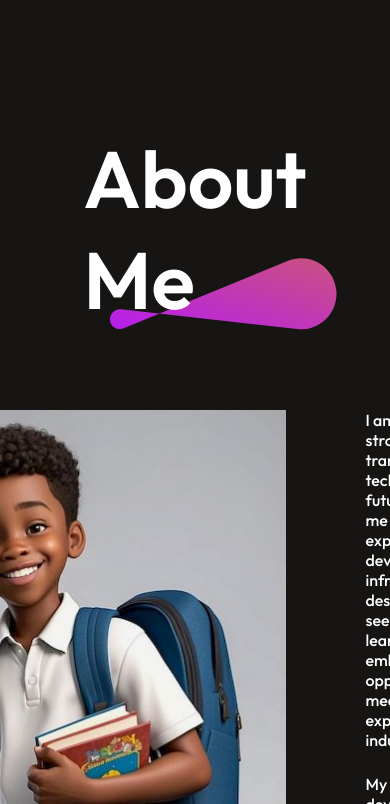
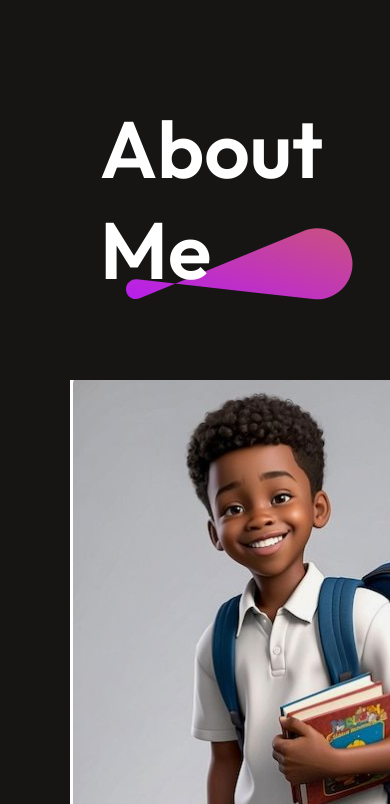
Before and after one commit to vincentMunywoki/my-portfolio, a React (Vite) app: page / in a window 390 px wide. Shown: the part 1160-1964 px from the top of the page. Built offline with nearby package versions, Linux system fonts and the light colour scheme.

Commit message:
initial commit

```diff
--- a/src/Components/About/About.css
+++ b/src/Components/About/About.css
@@ -96,3 +96,11 @@
     transform: scale(1.12);
     transition: 0.5s;
 }
+
+@media (max-width:768px) {
+    .about{
+        gap: 80px;
+        margin: 50px 70px;
+        align-items: start;
+    }
+}
```
